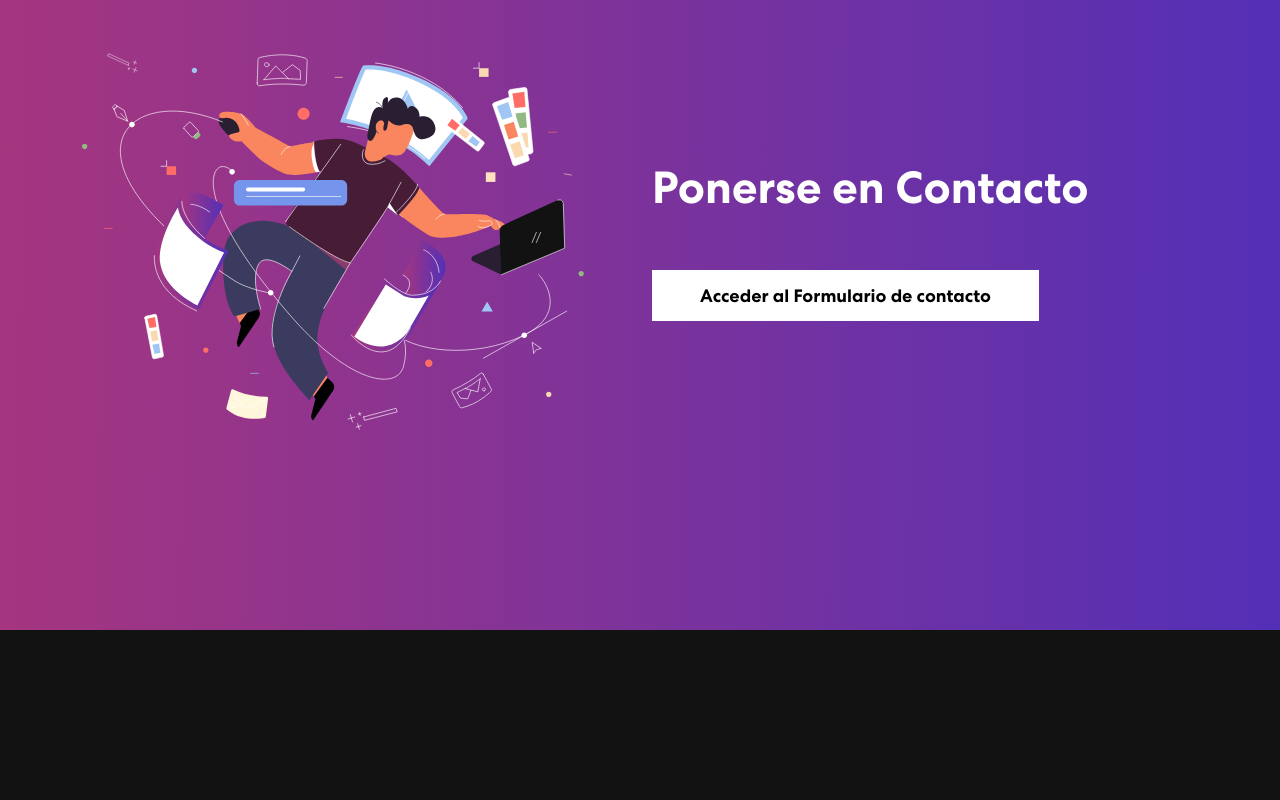
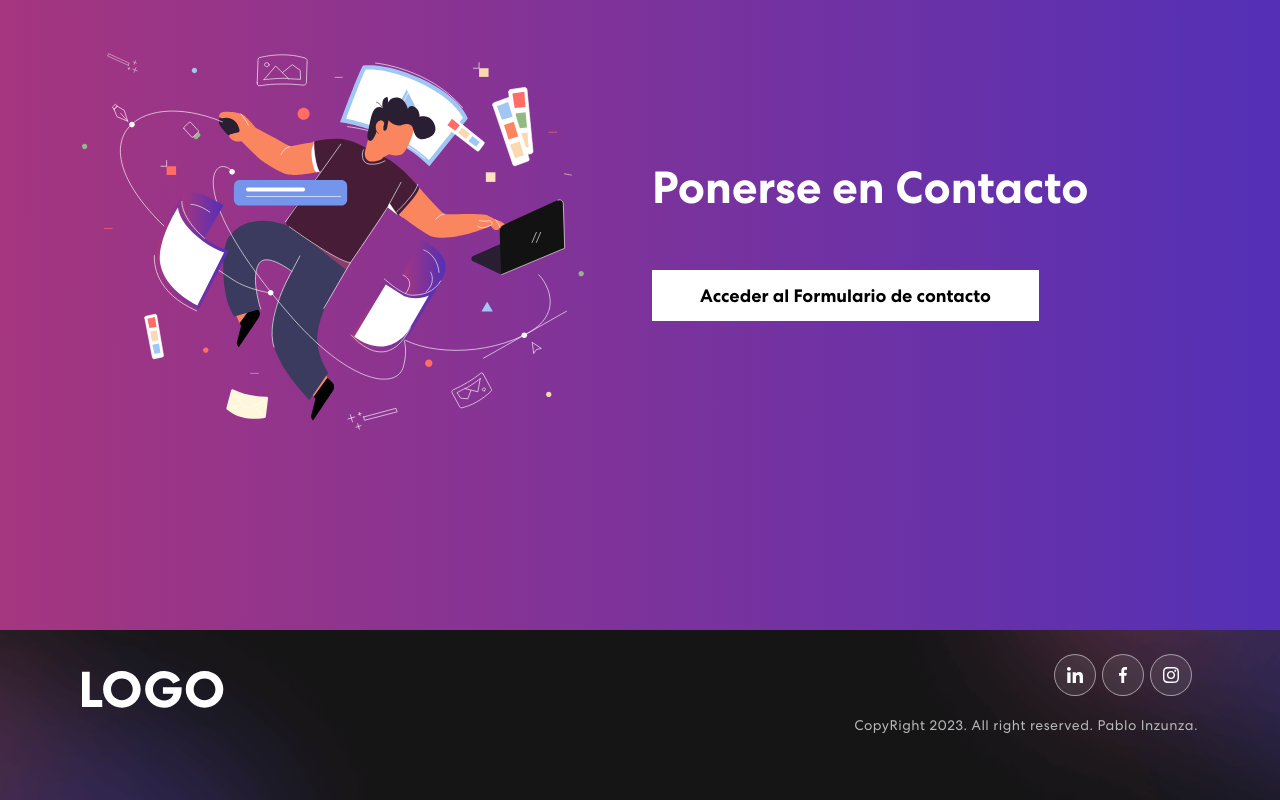
Before and after one commit to bolrak/bolrak.github.io, a React (Create React App) app: page / in a window 1280 px wide. Shown: the part 2390-3190 px from the top of the page. Before the commit the page ends 3020 px from the top, so only its background shows below. Built offline with nearby package versions, Linux system fonts and the light colour scheme.

Commit message:
Footer añadido

```diff
--- a/src/App.js
+++ b/src/App.js
@@ -5,6 +5,7 @@
 import {Skills} from './components/Skills'
 import {Projects} from './components/Projects'
 import { Contact } from './components/Contact';
+import { Footer } from './components/Footer';
 import 'bootstrap/dist/css/bootstrap.min.css';
 
 function App() {
@@ -15,6 +16,7 @@
      <Skills />
      <Projects />
      <Contact />
+     <Footer />
     </div>
   );
 }
--- /dev/null
+++ b/src/components/Footer.js
@@ -0,0 +1,31 @@
+import { Container } from "react-bootstrap"
+import logo from "../assets/img/logo.svg"
+import { Row, Col } from "react-bootstrap"
+import navIcon1 from '../assets/img/nav-icon1.svg';
+import navIcon2 from '../assets/img/nav-icon2.svg';
+import navIcon3 from '../assets/img/nav-icon3.svg';
+
+export const Footer = () => {
+    return (
+        <footer className="footer">
+            <Container>
+                <Row className="align-items-center justify-content-xl-between">
+
+                    <Col sm={6}>
+                        <img src={logo} alt="logo" />
+                    </Col>
+                    <Col sm={6} className="text-center text-sm-end">
+                        <br/>
+                        <div className="social-icon">
+                            <a href="#home"><img src={navIcon1} /></a>
+                            <a href="#home"><img src={navIcon2} /></a>
+                            <a href="#home"><img src={navIcon3} /></a>
+
+                        </div>
+                        <p>CopyRight 2023. All right reserved. Pablo Inzunza.</p>
+                    </Col>
+                </Row>
+            </Container>
+        </footer>
+    )
+}
```
